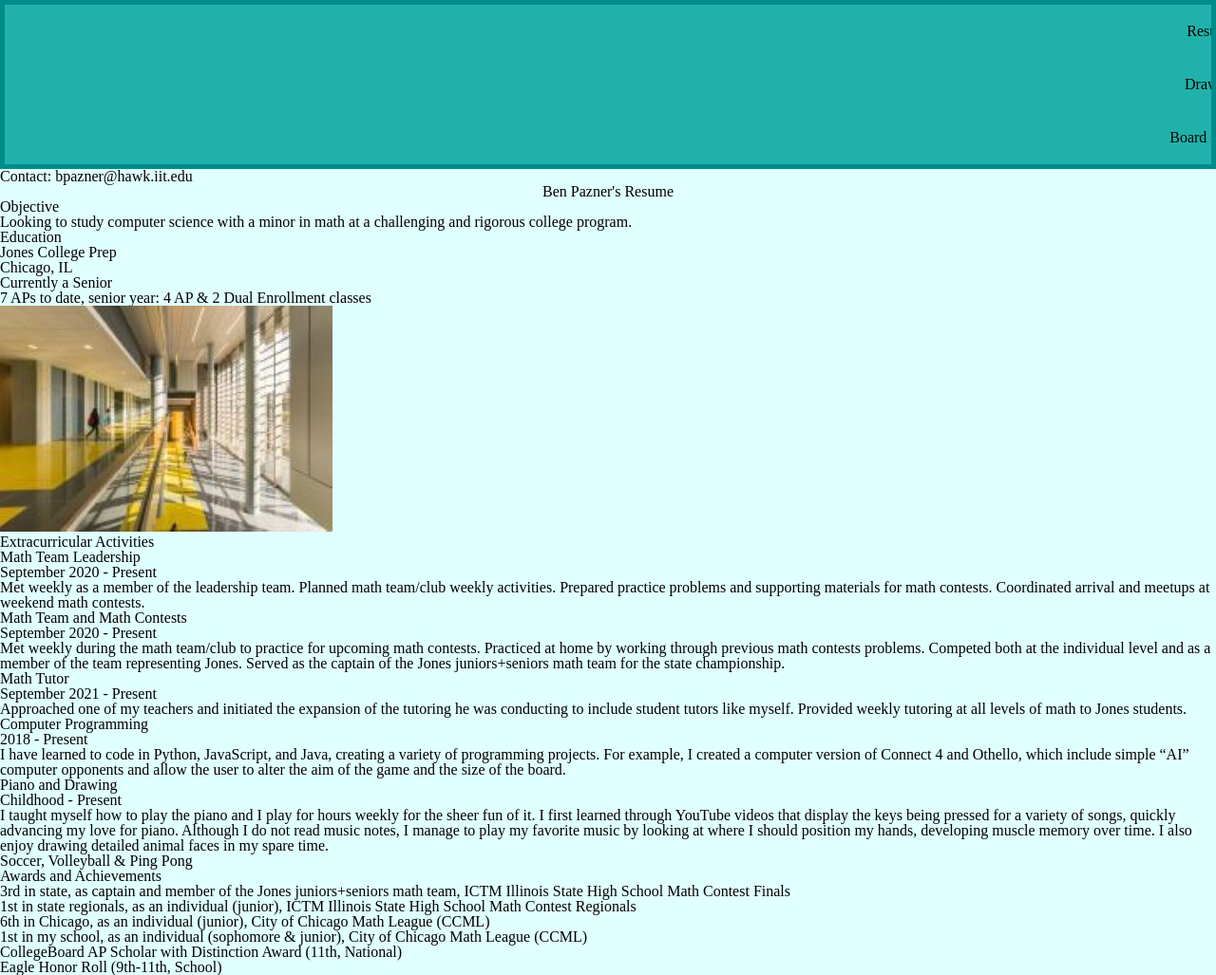
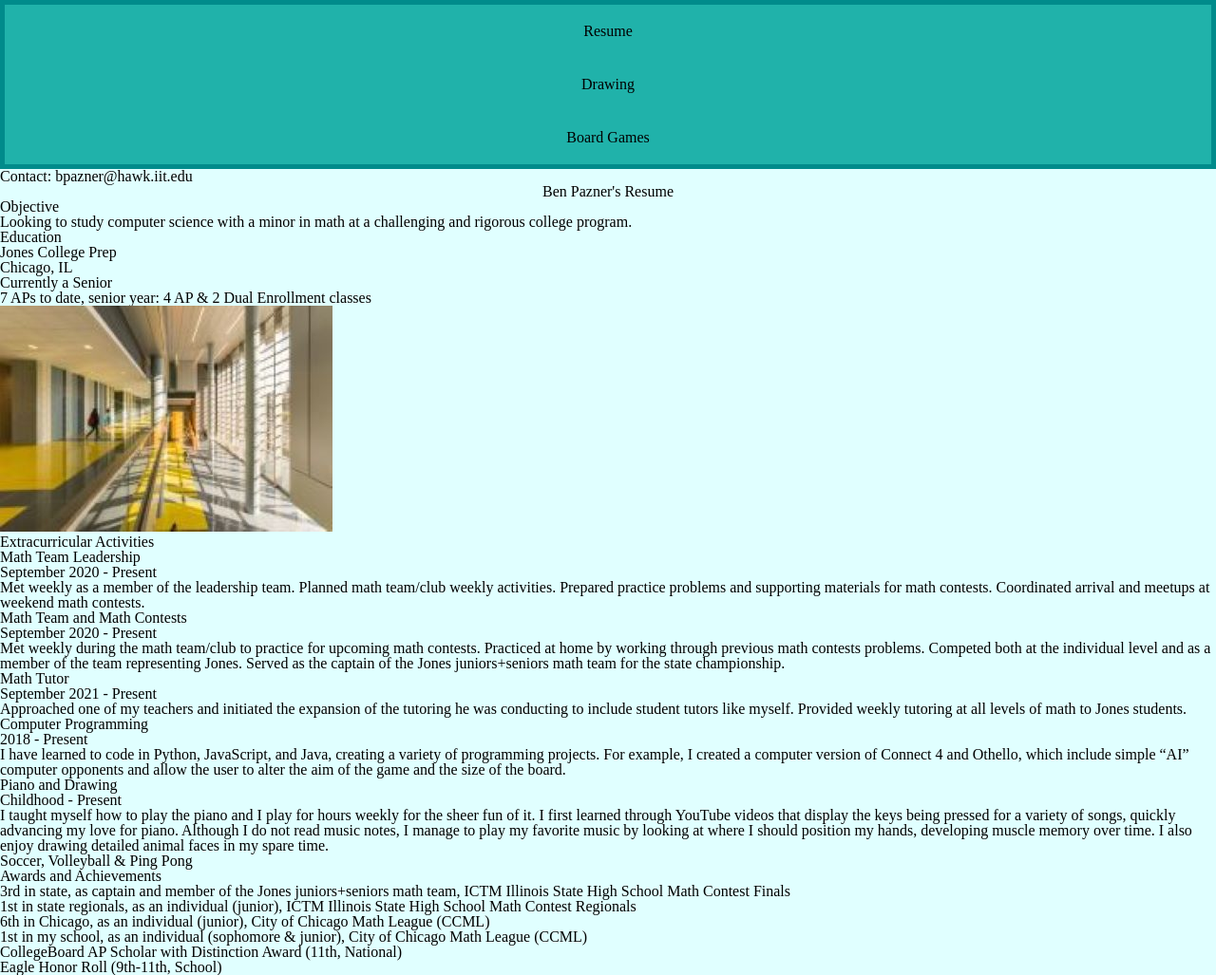
Before and after one commit to u7425/project_3, a plain HTML site: page index.html in a window 1280 px wide. Shown: the whole page at 95% size. Drawn offline with Linux system fonts and the light colour scheme.

Commit message:
Update style.css

```diff
--- a/css/style.css
+++ b/css/style.css
@@ -9,8 +9,6 @@
   text-align: center;
   width: 100%;
   position: relative;
-  right: 50%;
-  left: 50%;
 }
 
 #main-navbar ul {
```
